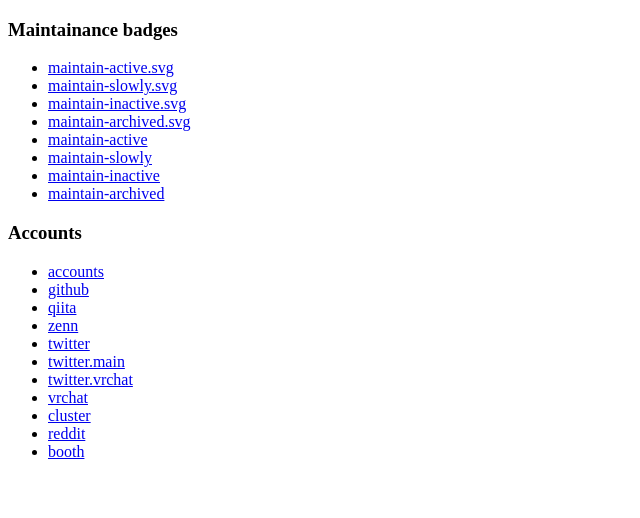
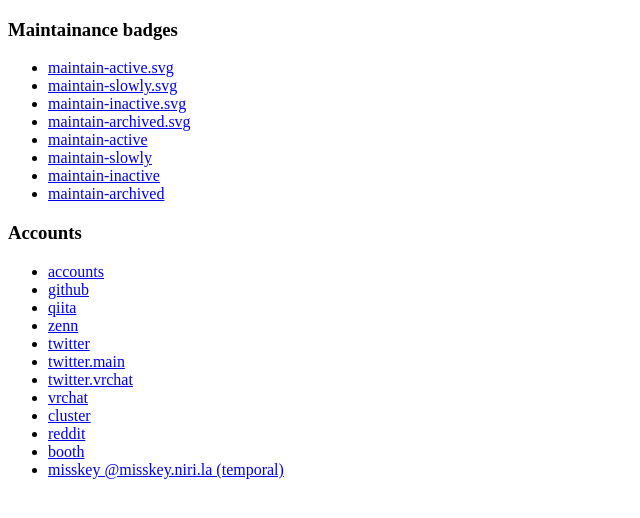
Before and after one commit to anatawa12/go.anatawa12.com, a plain HTML site: page index.html in a window 1280 px wide. Shown: the whole page, without its empty margins (0-640 px from the left). Drawn offline with Linux system fonts and the light colour scheme.

Commit message:
add misskey-nirila

```diff
--- a/index.html
+++ b/index.html
@@ -26,4 +26,5 @@
 <li><a href="/cluster">cluster</a></li>
 <li><a href="/reddit">reddit</a></li>
 <li><a href="/booth">booth</a></li>
+<li><a href="/misskey-nirila">misskey @misskey.niri.la (temporal)</a></li>
 </ul>
```
Also changed, not shown: 1 other file.
